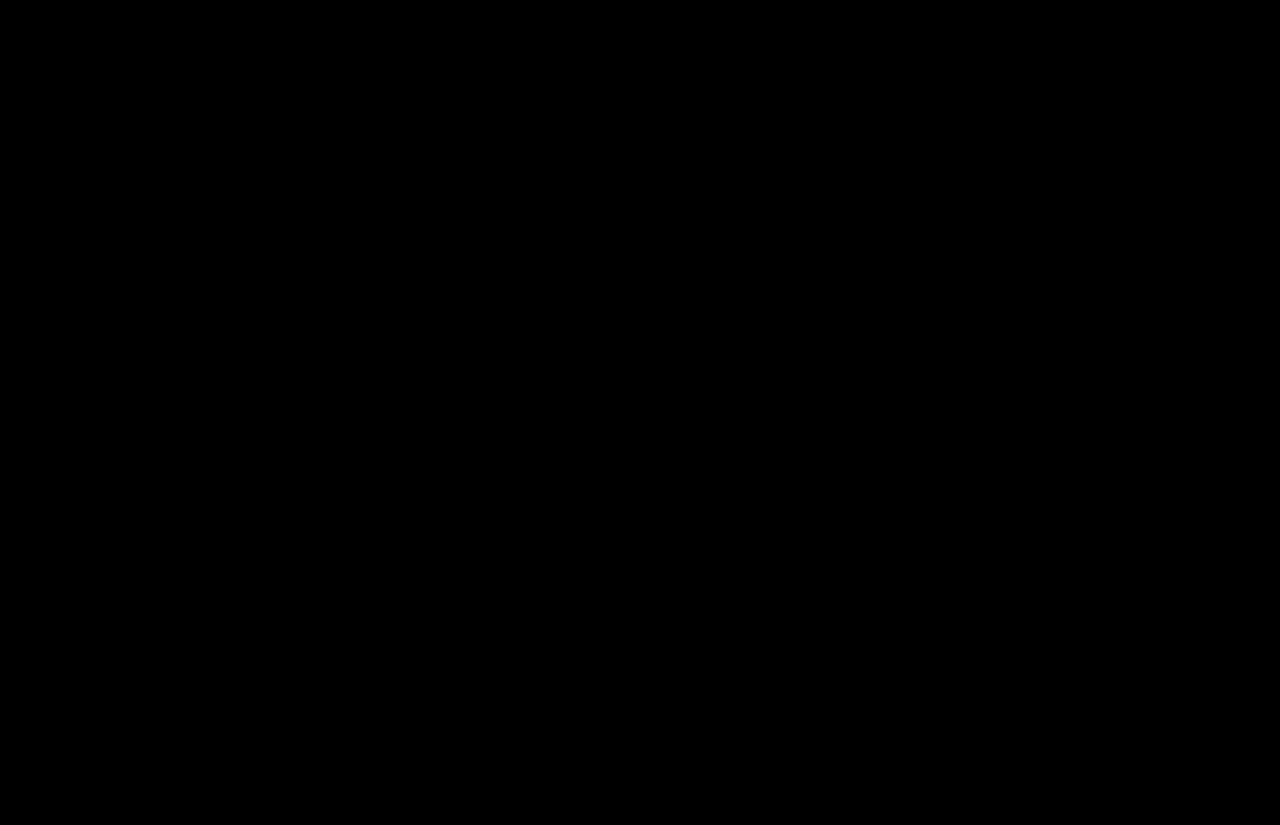
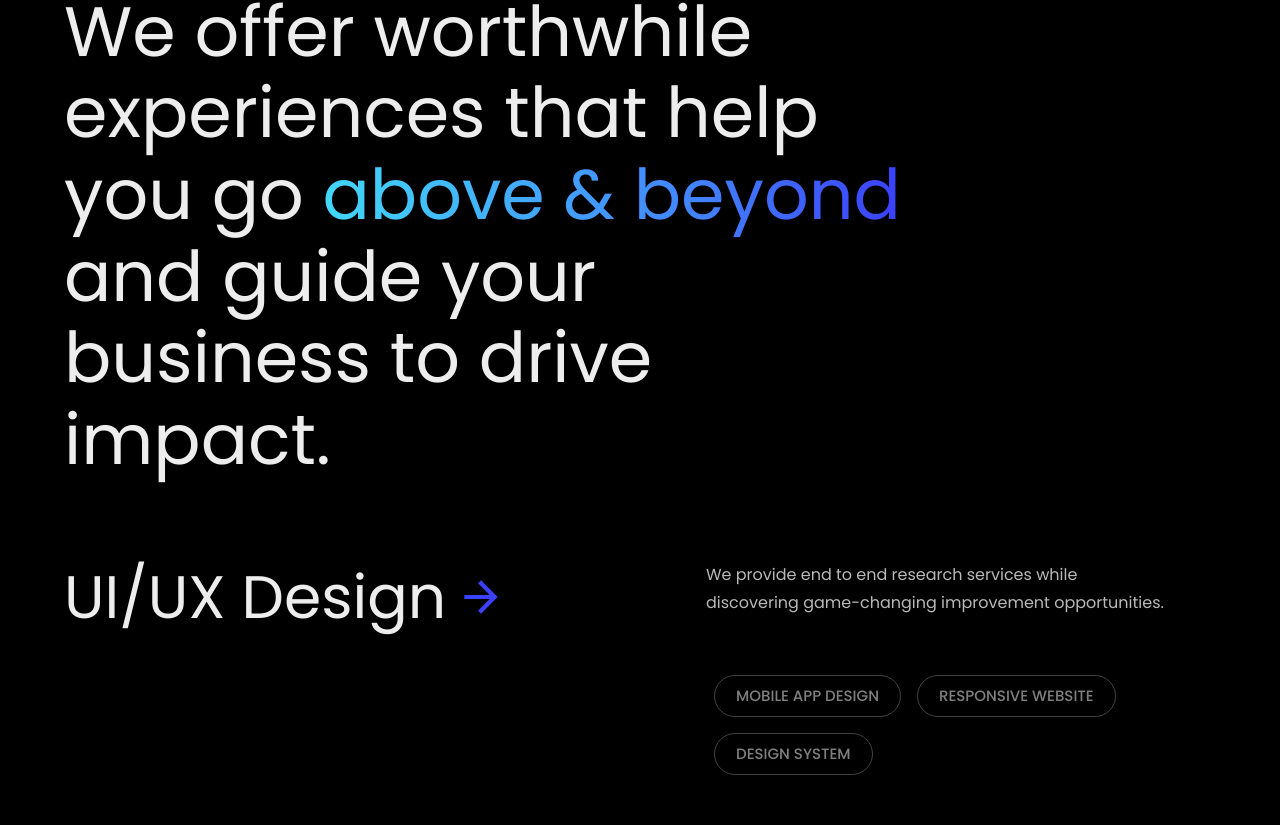
Before and after one commit to shohagroy/frranco-it-service-client, a React (Vite) app: page / in a window 1280 px wide. Shown: the part 3515-4340 px from the top of the page. Before the commit the page ends 3328 px from the top, so only its background shows below. Built offline with nearby package versions, Linux system fonts and the light colour scheme.

Commit message:
Our services section ui added

```diff
--- a/src/App.tsx
+++ b/src/App.tsx
@@ -1,6 +1,7 @@
 import ClientsSection from "./components/ClientsSection";
 import HeroSection from "./components/HeroSection";
 import ProjectSection from "./components/ProjectSection";
+import ServicesSection from "./components/ServicesSection";
 
 function App() {
   return (
@@ -9,6 +10,7 @@ function App() {
         <HeroSection />
         <ProjectSection />
         <ClientsSection />
+        <ServicesSection />
       </main>
     </>
   );
--- a/src/components/ClientsSection.tsx
+++ b/src/components/ClientsSection.tsx
@@ -1,15 +1,4 @@
-import {
-  Box,
-  Button,
-  Card,
-  CardActions,
-  CardContent,
-  CardMedia,
-  Container,
-  Grid,
-  Paper,
-  Typography,
-} from "@mui/material";
+import { Box, Container, Grid, Typography } from "@mui/material";
 import MainButton from "../ui/MainButton";
 import HeadingText from "../ui/HeadingText";
 import icon1 from "../assets/client-1.png";
@@ -43,7 +32,7 @@ const ClientsSection = () => {
   ];
 
   return (
-    <Container maxWidth="lg" sx={{ marginY: "50px" }}>
+    <Container maxWidth="lg" sx={{ marginY: "100px" }}>
       <Box sx={{ padding: 0, textAlign: "center" }}>
         <Typography gutterBottom variant="subtitle1">
           Our clients
--- /dev/null
+++ b/src/components/ServicesSection.tsx
@@ -0,0 +1,185 @@
+import { Box, Container, Grid, Typography } from "@mui/material";
+import ArrowForwardIcon from "@mui/icons-material/ArrowForward";
+import OutlineButton from "../ui/OutlineButton";
+
+const ServicesSection = () => {
+  const services = [
+    {
+      id: 1,
+      title: "UI/UX Design",
+      subTitle:
+        "We provide end to end research services while discovering game-changing improvement opportunities.",
+      buttons: ["Mobile App Design", "Responsive Website", "Design system"],
+    },
+    {
+      id: 2,
+      title: "Website Design",
+      subTitle:
+        "We provide end to end research services while discovering game-changing improvement opportunities.",
+      buttons: ["Mobile App Design", "Responsive Website", "Design system"],
+    },
+    {
+      id: 3,
+      title: "Development",
+      subTitle:
+        "We provide end to end research services while discovering game-changing improvement opportunities.",
+      buttons: ["Mobile App Design", "Responsive Website", "Design system"],
+    },
+  ];
+
+  return (
+    <Container maxWidth="lg" sx={{ marginY: "100px" }}>
+      <Box
+        sx={{
+          width: "100%",
+          "@media (min-width: 600px)": {
+            width: "850px",
+          },
+        }}
+      >
+        <Typography
+          sx={{
+            mb: "10px",
+            "@media (min-width: 600px)": {
+              mb: "50px",
+            },
+          }}
+          gutterBottom
+          variant="subtitle1"
+        >
+          Our services{" "}
+        </Typography>
+
+        <Typography
+          gutterBottom
+          variant="h1"
+          sx={{
+            fontSize: "30px",
+            my: "16px",
+            "@media (min-width: 600px)": {
+              fontSize: "70px",
+              my: "50px",
+            },
+          }}
+        >
+          We offer worthwhile experiences that help you go{" "}
+          <span
+            style={{
+              background:
+                "linear-gradient(90deg, #42D7F8 0%, #4282FE 65.1%, #3A40FB 100%)",
+              backgroundClip: "text",
+              WebkitBackgroundClip: "text",
+              color: "transparent",
+            }}
+          >
+            above & beyond{" "}
+          </span>{" "}
+          and guide your business to drive impact.
+        </Typography>
+      </Box>
+
+      <Box>
+        {services?.map((item, i) => {
+          const { title, subTitle, buttons } = item || {};
+          return (
+            <Grid
+              sx={{
+                py: "30px",
+                "@media (min-width: 600px)": {
+                  py: "70",
+                },
+              }}
+              key={i}
+              container
+              spacing={4}
+            >
+              <Grid
+                sx={{
+                  width: "100%",
+                  height: "auto",
+                }}
+                item
+                xs={12}
+                md={6}
+              >
+                <Box
+                  display="flex"
+                  justifyContent={"start"}
+                  alignItems={"center"}
+                >
+                  <Typography
+                    sx={{
+                      fontSize: "20px",
+                      "@media (min-width: 600px)": {
+                        fontSize: "60px",
+                      },
+                    }}
+                    color={"text.primary"}
+                    variant="h2"
+                  >
+                    {title}
+                  </Typography>
+                  <ArrowForwardIcon
+                    color="primary"
+                    sx={{
+                      fontSize: "20px",
+                      marginLeft: "5",
+                      "@media (min-width: 600px)": {
+                        fontSize: "50px",
+                        marginLeft: "10px",
+                      },
+                    }}
+                  />
+                </Box>
+              </Grid>
+
+              <Grid
+                sx={{
+                  width: "100%",
+                  height: "auto",
+                }}
+                item
+                xs={12}
+                md={6}
+              >
+                <Box
+                  display="flex"
+                  justifyContent={"space-between"}
+                  flexDirection={"column"}
+                  sx={{
+                    paddingX: "0px",
+                    "@media (min-width: 600px)": {
+                      paddingX: "50px",
+                    },
+                  }}
+                >
+                  <Typography
+                    sx={{
+                      mb: "10px",
+                      "@media (min-width: 600px)": {
+                        mb: "50px",
+                      },
+                    }}
+                    gutterBottom
+                    color={"text.secondary"}
+                    variant="subtitle1"
+                  >
+                    {subTitle}
+                  </Typography>
+
+                  <Box sx={{ "& button": { m: 1 } }}>
+                    {buttons?.map((button) => (
+                      <OutlineButton key={button}>{button}</OutlineButton>
+                    ))}
+                  </Box>
+                </Box>
+              </Grid>
+            </Grid>
+          );
+        })}
+      </Box>
+    </Container>
+  );
+};
+
+export default ServicesSection;
--- a/src/theme/theme.tsx
+++ b/src/theme/theme.tsx
@@ -8,7 +8,7 @@ const theme = createTheme({
       light: "#42D7F8",
     },
     secondary: {
-      main: "#19857b",
+      main: "#808080",
     },
     background: {
       default: "#000000",
--- /dev/null
+++ b/src/ui/OutlineButton.tsx
@@ -0,0 +1,22 @@
+import { Button } from "@mui/material";
+import { ReactNode } from "react";
+
+type ButtonProps = {
+  children: ReactNode;
+};
+const OutlineButton = ({ children }: ButtonProps) => {
+  return (
+    <Button
+      sx={{
+        borderRadius: "30px",
+      }}
+      color="secondary"
+      size="large"
+      variant="outlined"
+    >
+      {children}
+    </Button>
+  );
+};
+
+export default OutlineButton;
```
